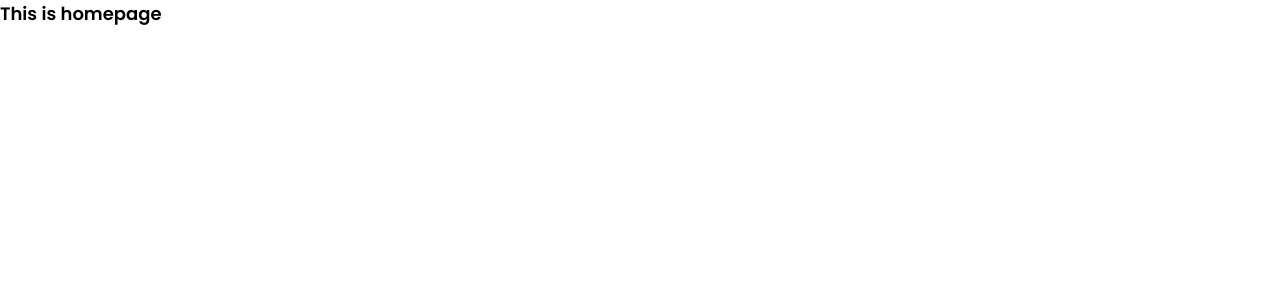
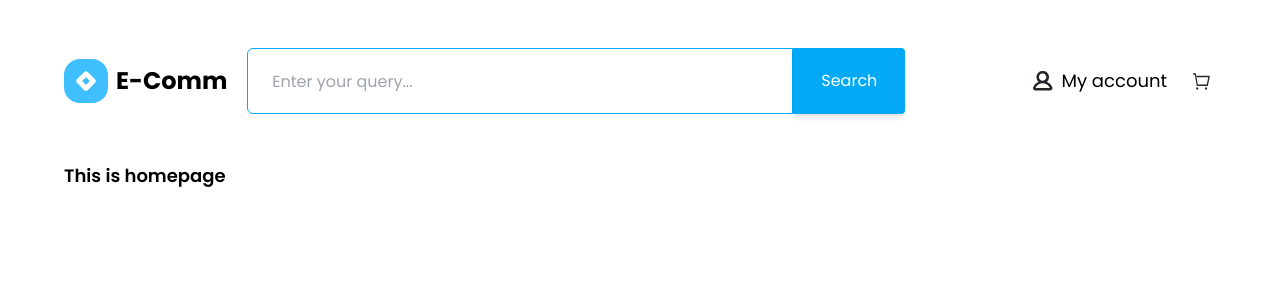
Before and after one commit to hienduong-agilityio/nextjs-training, a Next.js app in the folder practices/practice-one/: page / in a window 1280 px wide. Shown: the top 300 px of the page. Built offline with nearby package versions, Linux system fonts and the light colour scheme.

Commit message:
#10 feat: implement header component

```diff
--- a/practices/practice-one/src/app/layout.tsx
+++ b/practices/practice-one/src/app/layout.tsx
@@ -1,8 +1,14 @@
-import type { Metadata } from 'next';
+// Fonts
 import { Poppins } from 'next/font/google';
 
+// Types
+import type { Metadata } from 'next';
+
+// Styles
+import './globals.css';
+
 // Components
-import './globals.css';
+import { Header } from '@/components';
 
 const poppins = Poppins({
   subsets: ['latin'],
@@ -27,7 +33,12 @@ export default function RootLayout({
 }>) {
   return (
     <html lang="en">
-      <body className={poppins.className}>{children}</body>
+      <body className={poppins.className}>
+        <main className="container mx-auto px-4 sm:px-6 md:px-8 lg:px-12 xl:px-16 py-4 sm:py-6 md:py-8 lg:py-10 xl:py-12">
+          <Header />
+          {children}
+        </main>
+      </body>
     </html>
   );
 }
--- a/practices/practice-one/src/app/page.tsx
+++ b/practices/practice-one/src/app/page.tsx
@@ -1,9 +1,5 @@
 const Homepage = () => {
-  return (
-    <main className="container mx-auto">
-      <h1 className="text-lg font-semibold">This is homepage</h1>
-    </main>
-  );
+  return <h1 className="text-lg font-semibold">This is homepage</h1>;
 };
 
 export default Homepage;
--- /dev/null
+++ b/practices/practice-one/src/components/Header/index.tsx
@@ -0,0 +1,52 @@
+// Icon
+import { CartIcon, LogoIcon, ProfileIcon } from '@/icons';
+
+// Components
+import { SearchBox } from '@/components';
+
+interface IHeaderProps {
+  cartItemCount?: number;
+}
+
+export const Header = ({ cartItemCount = 0 }: IHeaderProps) => {
+  return (
+    <header className="flex flex-wrap md:gap-8 items-center md:justify-center xl:justify-between w-full pb-6 lg:pb-12">
+      <div className="flex flex-wrap gap-5 xl:justify-between lg:w-auto">
+        <a href="/" className="flex items-center gap-2">
+          {/* Logo */}
+          <LogoIcon aria-label="logo" />
+          <span className="text-lg font-bold sm:text-xl lg:text-2xl">
+            E-Comm
+          </span>
+        </a>
+
+        {/* Search Box */}
+        <SearchBox
+          customClass={{
+            container: 'md:justify-end',
+            input: 'w-full md:w-[400px] lg:w-[520px]',
+            inputContainer: 'border-primary-300',
+            button: 'bg-primary-300 text-white',
+          }}
+        />
+      </div>
+
+      <div className="flex items-center gap-4 mt-5 sm:gap-6 lg:mt-0">
+        {/* Profile */}
+        <div className="flex items-center gap-2 text-sm sm:text-base lg:text-lg">
+          <ProfileIcon
+            aria-label="profile"
+            className="flex items-center"
+            size={20}
+          />
+          <span>My account</span>
+        </div>
+
+        {/* Cart */}
+        <div className="relative flex items-center">
+          <CartIcon aria-label="cart" size={25} itemCount={cartItemCount} />
+        </div>
+      </div>
+    </header>
+  );
+};
--- a/practices/practice-one/src/components/SearchBox/index.tsx
+++ b/practices/practice-one/src/components/SearchBox/index.tsx
@@ -37,7 +37,7 @@ const SearchBox = ({
         onChange={onChange}
         customClass={{
           container: `border-blue-300 rounded-r-none ${customClass.inputContainer ?? ''}`,
-          input: `h-16 w-[520px] text-gray-700 ${customClass.input ?? ''}`,
+          input: `h-16 text-gray-700 ${customClass.input ?? ''}`,
         }}
       />
       <Button
--- a/practices/practice-one/src/components/index.ts
+++ b/practices/practice-one/src/components/index.ts
@@ -1,3 +1,4 @@
+export * from './Header';
 export { default as SearchBox } from './SearchBox';
 export * from './SearchBox';
 
```
